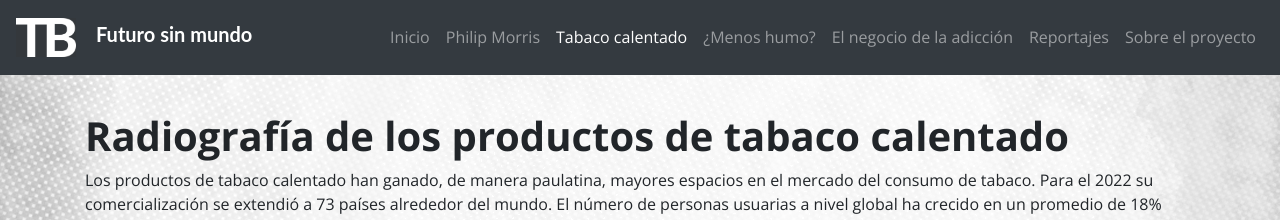
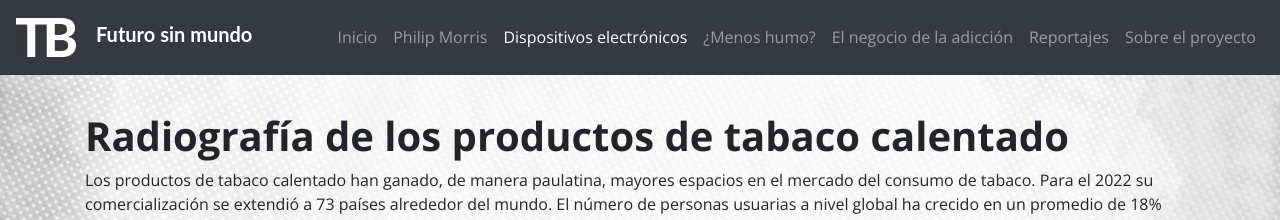
Before and after one commit to ProjectPODER/futurosinmundo, a Jekyll site: the page built from 3-ptc.md, in a window 1280 px wide. Shown: the top 220 px of the page. Built offline with Jekyll 4.4.1, drawn with Linux system fonts in a browser that asks for light colours.

Commit message:
Update 3-ptc.md

```diff
--- a/3-ptc.md
+++ b/3-ptc.md
@@ -1,7 +1,7 @@
 ---
 layout: page
-title: Tabaco calentado
-permalink: /tabaco-calentado/
+title: Dispositivos electrónicos
+permalink: /dispositivos-electronicos/
 ---
 # Radiografía de los productos de tabaco calentado
 
```
